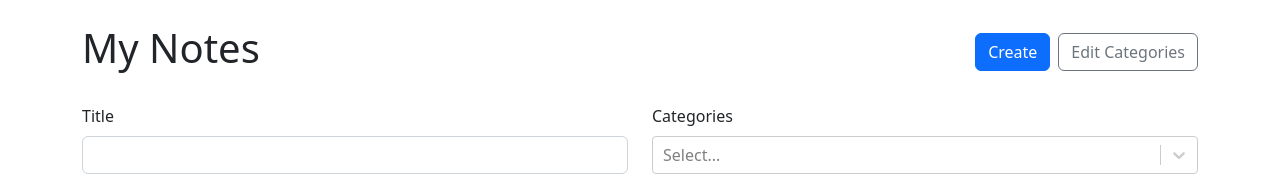
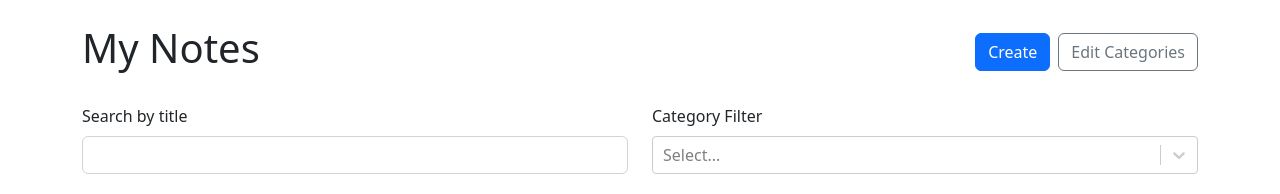
Before and after one commit to yewtree8/advanced-notes-markdown, a React (Vite) app: page / in a window 1280 px wide. Shown: the top 194 px of the page. Built offline with nearby package versions, Linux system fonts and the light colour scheme.

Commit message:
feat(master) markdown now renders

```diff
--- a/package.json
+++ b/package.json
@@ -13,6 +13,7 @@
     "react": "^18.2.0",
     "react-bootstrap": "^2.6.0",
     "react-dom": "^18.2.0",
+    "react-markdown": "^8.0.4",
     "react-router-dom": "^6.4.4",
     "react-select": "^5.7.0",
     "uuid": "^9.0.0"
--- a/src/components/NoteList.tsx
+++ b/src/components/NoteList.tsx
@@ -78,7 +78,7 @@ const NoteList = ({availableCategories, notes} : NoteListProps) => {
         <Row className="mt-2 mb-4">
             <Col>
                 <Form.Group controlId="title">
-                    <Form.Label>Title</Form.Label>
+                    <Form.Label>Search by title</Form.Label>
                     <Form.Control
                     type="text"
                     value={title}
@@ -87,7 +87,7 @@ const NoteList = ({availableCategories, notes} : NoteListProps) => {
             </Col>
             <Col>
                 <Form.Group controlId="categories">
-                    <Form.Label>Categories</Form.Label>
+                    <Form.Label>Category Filter</Form.Label>
                         <ReactSelect
                             value={selectedCategories.map(cat => {
                                 return {
@@ -99,8 +99,8 @@ const NoteList = ({availableCategories, notes} : NoteListProps) => {
                                     label: cat.label, value: cat.id,
                                 }
                             })}
-                            onChange={cats =>{
-                                setSelectedCategories(cats.map(cat => {
+                            onChange={cate =>{
+                                setSelectedCategories(cate.map(cat => {
                                     return { label: cat.label, id: cat.value}
                                 }))
                             }}
--- a/src/components/notes/display/Note.tsx
+++ b/src/components/notes/display/Note.tsx
@@ -2,12 +2,14 @@ import { Badge, Button, Col, Row, Stack } from "react-bootstrap";
 import { useNote } from "./NoteLayout";
 import styles from "../../../style/notes/NoteList.module.css";
 import { Link, useNavigate } from "react-router-dom";
+import ReactMarkdown from "react-markdown";
 
 const Note = () => {
 
     const note = useNote();
 
     return (
+        <>
         <Row className="align-items-center mb-4">
             <Col className="align-items-left mb-1">
             <h1>{note.title}</h1>
@@ -35,6 +37,8 @@ const Note = () => {
             </Stack>
         </Col>
         </Row>
+        <ReactMarkdown>{note.markdown}</ReactMarkdown>
+        </>
  )
 
 }
```
Also changed, not shown: 1 other file (tests, documents, lock files or other folders).
